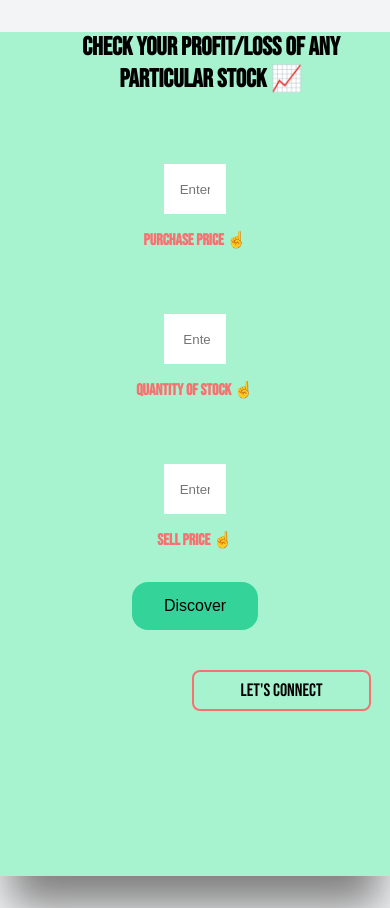
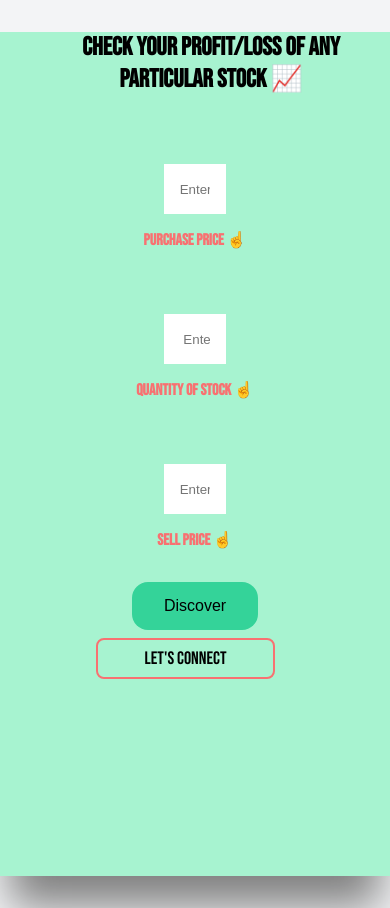
Before and after one commit to Rohan-154/Stock-Portfolio, a plain HTML site: page index.html in a window 390 px wide. Drawn offline with Linux system fonts and the light colour scheme.

Commit message:
style: padding and width adjusted

```diff
--- a/styles.css
+++ b/styles.css
@@ -117,7 +117,7 @@ color: black;
 .link:hover{
     background-color: #F87171;
 }
-@media screen and (max-width:1024px) {
+@media screen and (min-width:360px) {
     label{
         display: inline-block;
         border: none;
@@ -133,9 +133,13 @@ color: black;
     .link{
         width: 50%;
         display:block;
-        position:relative;
-        margin: 2rem 6rem 0rem 12rem;
+        position: relative;
+        margin: 2rem 6rem 0rem 3rem;
         text-align: center;
+        margin-top: 0rem;
+        margin-left: 6rem;
+
+
 
     }
     body{
@@ -143,6 +147,7 @@ color: black;
         background-repeat: no-repeat;
         background-position: center;
         background-size: 100% 100%;
+
         }
 
 
```
